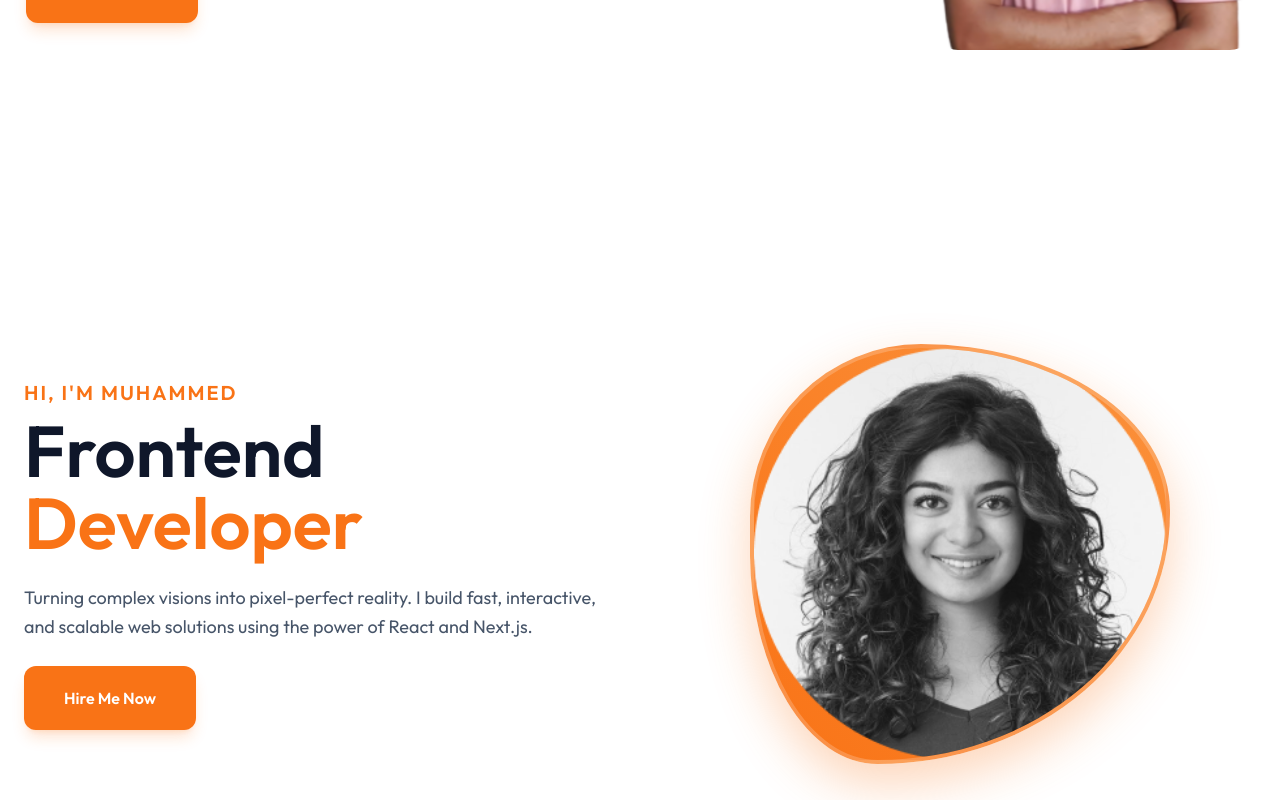
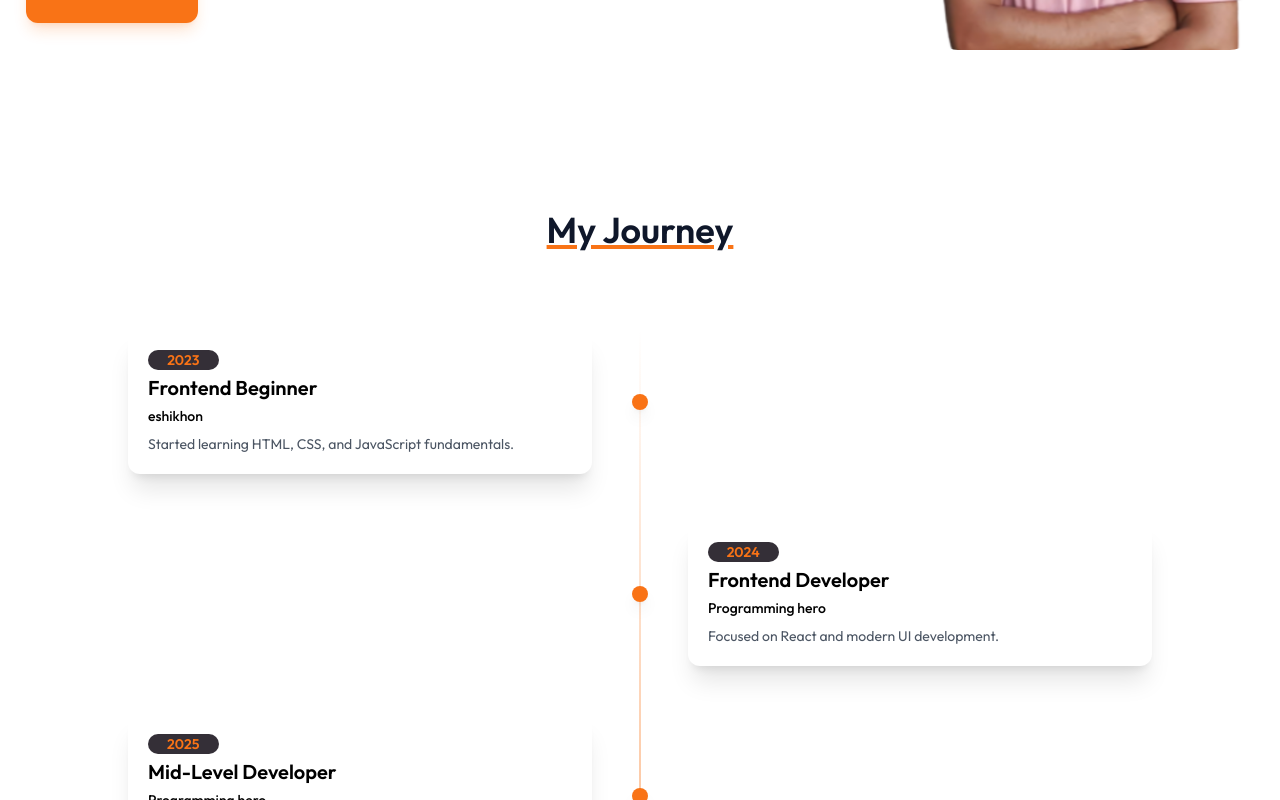
Before and after one commit to Rajibbepary/personal-, a Next.js app: page / in a window 1280 px wide. Shown: the part 460-1260 px from the top of the page. Built offline with nearby package versions, Linux system fonts and the light colour scheme; a web font is replaced by a local one.

Commit message:
next js image tag ues and navbar all image optimazation

```diff
--- a/app/page.js
+++ b/app/page.js
@@ -8,7 +8,6 @@ import Footer from "@/components/Footer";
 import Journey from "@/components/Journey";
 import dynamic from "next/dynamic";
 import Projects from "@/components/Projects";
-import Home from "@/components/Home";
 
  const Skills = dynamic(
   () => import("@/components/Skills"),
@@ -25,7 +24,6 @@ export default function Page() {
             <LenisScroll />
             <Navbar />
              <Header />
-             <Home/>
              <Journey/>
             <Skills/>
             <Services />
--- a/components/Home.jsx
+++ /dev/null
@@ -1,63 +0,0 @@
-"use client";
-
-import Image from "next/image";
-import profilePicture from "@/public/assets/profile-img.png";
-
-const Home = () => {
-  return (
-    <section
-      id="home"
-      className="min-h-screen pt-32 pb-20 px-6 max-w-7xl mx-auto flex flex-col lg:flex-row items-center gap-12"
-    >
-      {/* Left Content */}
-      <div className="flex-1 text-center lg:text-left space-y-6">
-        <div>
-          <h3 className="text-orange-500 font-bold text-xl tracking-widest uppercase">
-            Hi, I'm Muhammed
-          </h3>
-
-          <h1 className="text-5xl md:text-7xl font-black text-slate-900 dark:text-white mt-2 leading-tight">
-            Frontend <br />
-            <span className="text-orange-500">Developer</span>
-          </h1>
-
-          <p className="mt-6 text-slate-600 dark:text-slate-300 max-w-xl text-lg leading-relaxed">
-            Turning complex visions into pixel-perfect reality. I build fast,
-            interactive, and scalable web solutions using the power of React and
-            Next.js.
-          </p>
-        </div>
-
-        <div className="flex flex-col sm:flex-row items-center gap-4 justify-center lg:justify-start">
-          <a
-            href="#contact"
-            className="bg-orange-500 text-white px-10 py-4 rounded-xl font-bold shadow-lg shadow-orange-500/20 hover:bg-orange-600 transition-all hover:-translate-y-1 active:scale-95"
-          >
-            Hire Me Now
-          </a>
-        </div>
-      </div>
-
-      {/* Right Image */}
-      <div className="flex-1 flex justify-center items-center">
-        <div
-          className="relative w-72 h-72 md:w-[420px] md:h-[420px] overflow-hidden border-4 border-white/20 dark:border-white/10 bg-gradient-to-tr from-orange-500 to-orange-400 shadow-[0_20px_50px_rgba(249,115,22,0.3)]"
-          style={{
-            borderRadius:
-              "40.7266% 59.2734% 69.6367% 30.3633% / 41.0899% 39.6367% 59.6367% 50.3633%",
-          }}
-        >
-          <Image
-            src={profilePicture}
-            alt="Profile"
-            fill
-            priority
-            className="object-cover grayscale hover:grayscale-0 hover:scale-110 transition-all duration-500"
-          />
-        </div>
-      </div>
-    </section>
-  );
-};
-
-export default Home;
--- a/components/Navbar.jsx
+++ b/components/Navbar.jsx
@@ -1,4 +1,5 @@
 'use client'
+import Image from 'next/image';
 import { useEffect, useRef} from 'react'
 import { Link } from "react-scroll";
 export default function Navbar() {
@@ -47,7 +48,13 @@ export default function Navbar() {
     return (
         <>
             <div className="fixed top-0 right-0 w-11/12 -z-10 translate-y-[-80%] dark:hidden">
-                <img src="/assets/header-bg-color.png" alt="" className="w-full" />
+                {/* <img src="/assets/header-bg-color.png" alt="" className="w-full" /> */}
+                <Image src="/assets/header-bg-color.png"
+                    alt="Headr"
+                    className='w-full'
+                    width={3276}
+                    height={2496}
+                    />
             </div>
 
             <nav ref={navRef} className="w-full border-b-[1px solid] shadow-sm fixed px-5 lg:px-8 xl:px-[2%] py-4 flex items-center justify-between z-50">
@@ -116,13 +123,29 @@ export default function Navbar() {
 
                 <div className="flex items-center gap-4">
                     <button onClick={toggleTheme}>
-                        <img src="/assets/moon_icon.png" alt="" className="w-5 dark:hidden" />
-                        <img src="/assets/sun_icon.png" alt="" className="w-5 hidden dark:block" />
+                          <Image src="/assets/moon_icon.png"
+                            alt="Moon"
+                            className='w-5 dark:hidden'
+                            width={58}
+                            height={58}/>
+                            <Image src="/assets/sun_icon.png"
+                            alt="Sun"
+                            className='w-5 hidden dark:block'
+                            width={58}
+                            height={58}/>
                     </button>
 
                     <button className="block md:hidden ml-3" onClick={openMenu}>
-                        <img src="/assets/menu-black.png" alt="" className="w-6 dark:hidden" />
-                        <img src="/assets/menu-white.png" alt="" className="w-6 hidden dark:block" />
+                        <Image src="/assets/menu-black.png"
+                    alt="Menu"
+                    className='dark:hidden w-6'
+                    width={24}
+                    height={24}/>
+                        <Image src="/assets/menu-white.png"
+                    alt="Menu"
+                    className='hidden w-6 dark:block'
+                    width={24}
+                    height={24}/>
                     </button>
 
                 </div>
```
